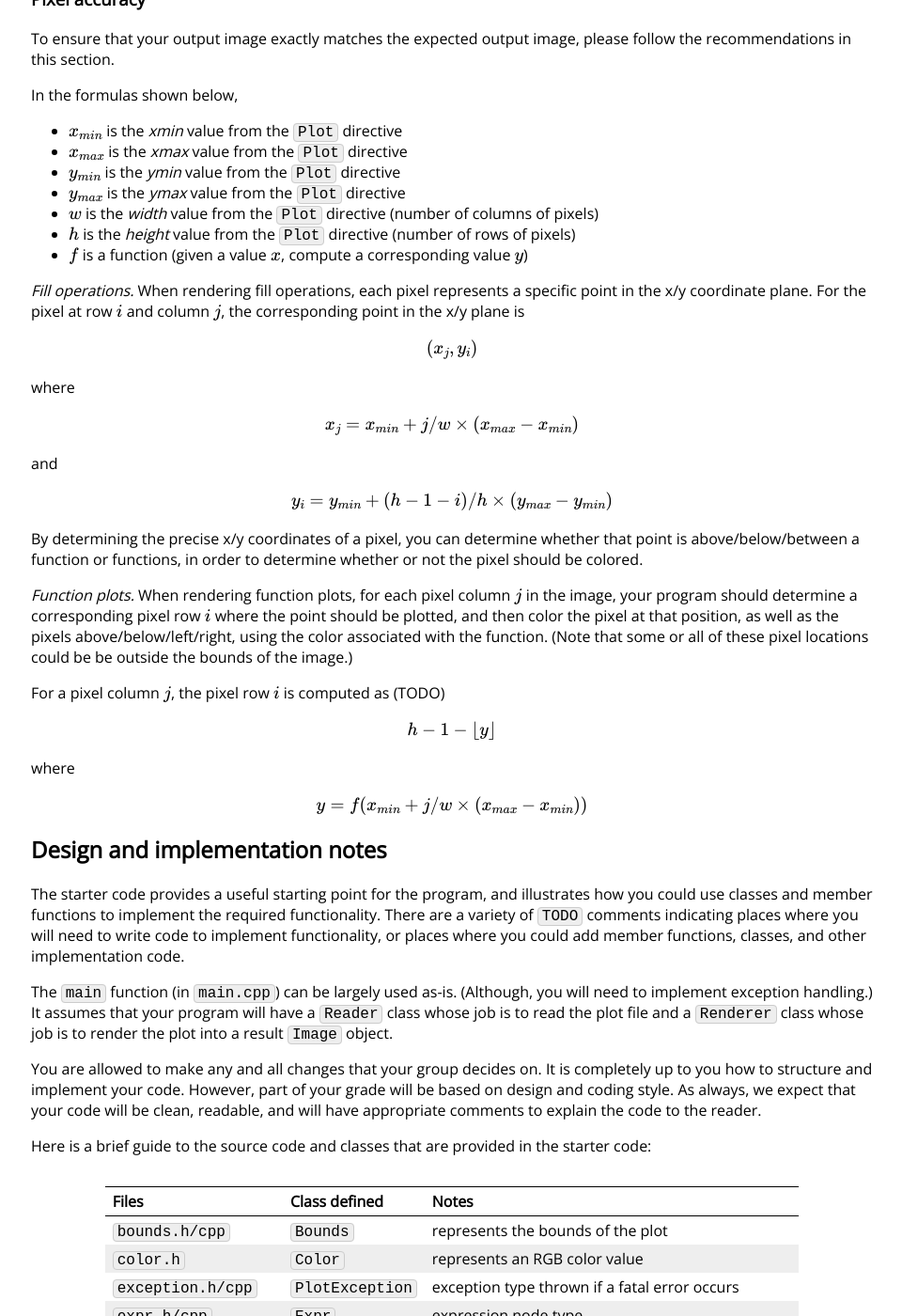
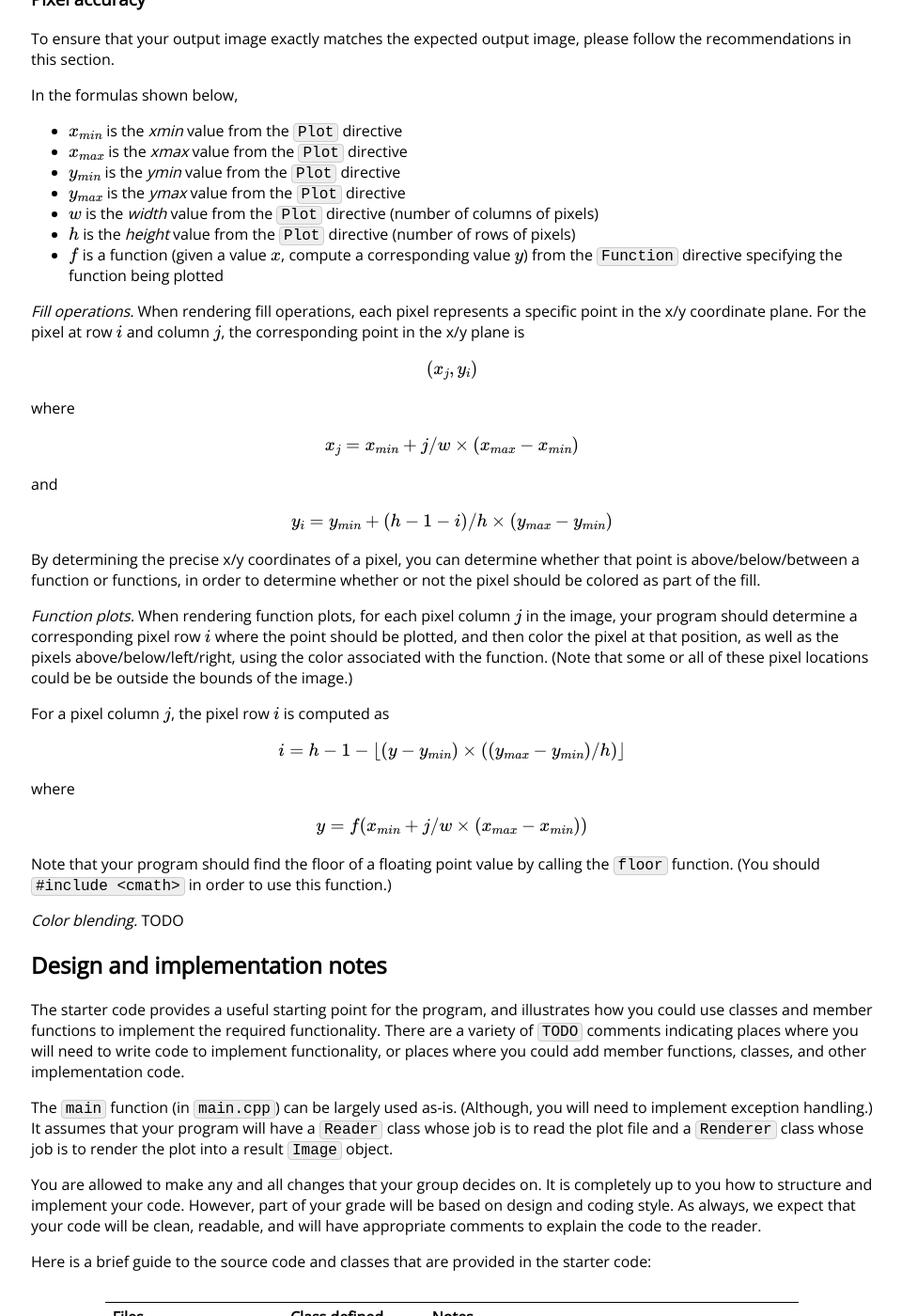
Before and after one commit to vivek-booshan/cs220-sp23, a Jekyll site: the page built from assign/final.md, in a window 1280 px wide and 1400 px high, scrolled down 8450 px. Shown: the whole window at 94% size, without its empty margins (159-1119 px from the left). Built offline with Jekyll 4.4.1, drawn with Linux system fonts in a browser that asks for light colours; some web fonts are replaced; formulas are drawn with MathJax 3.

Commit message:
attempt at precise spec for function plotting

```diff
--- a/assign/final.md
+++ b/assign/final.md
@@ -435,6 +435,7 @@ In the formulas shown below,
 * $$w$$ is the *width* value from the `Plot` directive (number of columns of pixels)
 * $$h$$ is the *height* value from the `Plot` directive (number of rows of pixels)
 * $$f$$ is a function (given a value $$x$$, compute a corresponding value $$y$$)
+  from the `Function` directive specifying the function being plotted
 
 *Fill operations.* When rendering fill operations, each pixel represents a specific point
 in the x/y coordinate plane. For the pixel at row $$i$$ and column $$j$$,
@@ -452,7 +453,8 @@ $$y_{i} = y_{min} + (h-1-i)/h \times (y_{max}-y_{min})$$
 
 By determining the precise x/y coordinates of a pixel, you can determine
 whether that point is above/below/between a function or functions,
-in order to determine whether or not the pixel should be colored.
+in order to determine whether or not the pixel should be colored
+as part of the fill.
 
 *Function plots.* When rendering function plots, for each pixel column $$j$$ in the image,
 your program should determine a corresponding pixel row $$i$$ where the
@@ -461,13 +463,19 @@ as the pixels above/below/left/right, using the color associated with the functi
 (Note that some or all of these pixel locations could be be outside the bounds
 of the image.)
 
-For a pixel column $$j$$, the pixel row $$i$$ is computed as (TODO)
+For a pixel column $$j$$, the pixel row $$i$$ is computed as
 
-$$h - 1 - \lfloor y \rfloor$$
+$$i = h - 1 - \lfloor (y - y_{min}) \times ((y_{max} - y_{min}) / h) \rfloor$$
 
 where
 
 $$y = f(x_{min} + j/w \times (x_{max} - x_{min}))$$
+
+Note that your program should find the floor of a floating point value
+by calling the `floor` function. (You should `#include <cmath>`
+in order to use this function.)
+
+*Color blending.* TODO
 
 ## Design and implementation notes
 
```
